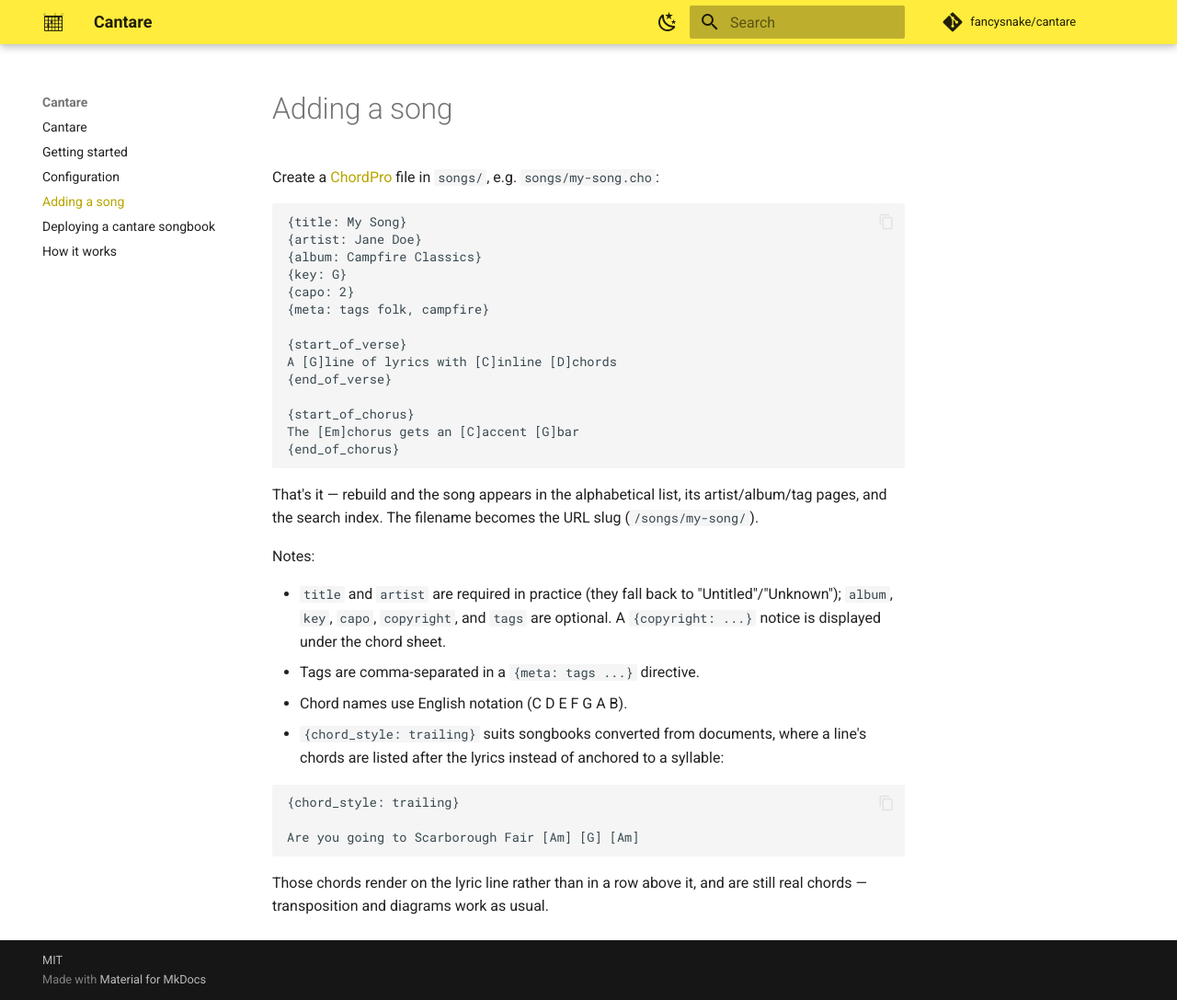
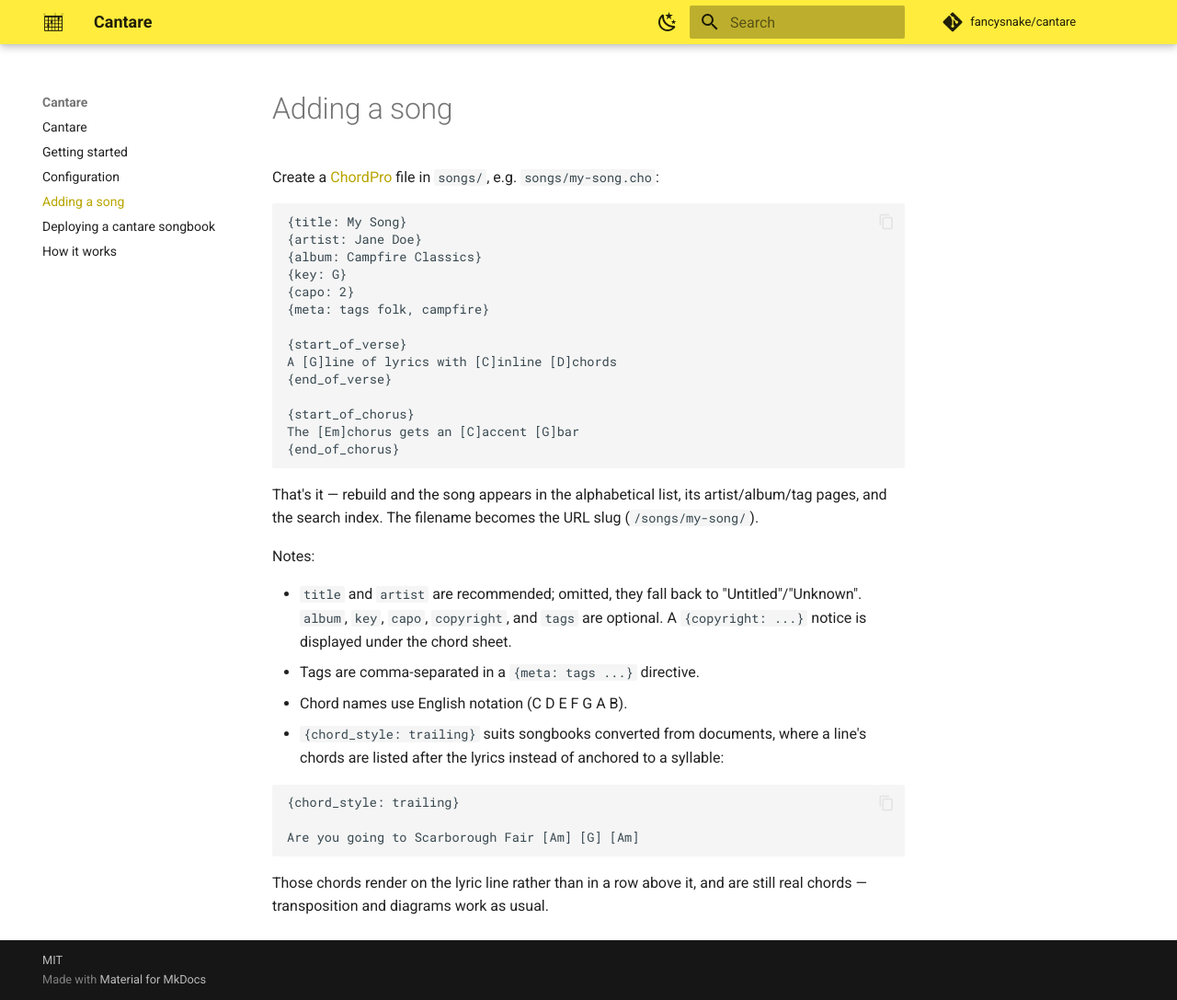
Before and after one commit to fancysnake/cantare, an MkDocs documentation site: the page built from docs/songs.md, in a window 1280 px wide and 1087 px high. Shown: the whole window at 92% size. Built offline with MkDocs 1.6.1 and Material for MkDocs 9.7.7, drawn with Linux system fonts in a browser that asks for light colours; comment, search, counter and statistics services are not loaded.

```diff
--- a/astro.config.mjs
+++ b/astro.config.mjs
@@ -95,7 +95,7 @@ if (!/^\/([^/].*)?$/.test(rawBase)) {
 
 // Astro rewrites the *source* of a redirect with the base but not its target,
 // so the target is prefixed here.
-const base = `${rawBase.replace(/\/$/, '')}/`;
+const base = `${rawBase.replace(/\/+$/, '')}/`;
 
 export default defineConfig({
   site: config.url,
--- a/docs/songs.md
+++ b/docs/songs.md
@@ -26,8 +26,8 @@ slug (`/songs/my-song/`).
 
 Notes:
 
-- `title` and `artist` are required in practice (they fall back to
-  "Untitled"/"Unknown"); `album`, `key`, `capo`, `copyright`, and `tags` are
+- `title` and `artist` are recommended; omitted, they fall back to
+  "Untitled"/"Unknown". `album`, `key`, `capo`, `copyright`, and `tags` are
   optional. A `{copyright: ...}` notice is displayed under the chord sheet.
 - Tags are comma-separated in a `{meta: tags ...}` directive.
 - Chord names use English notation (C D E F G A B).
--- a/mise.toml
+++ b/mise.toml
@@ -3,8 +3,10 @@ aube = "1.40.0"
 node = "26.7.0"
 pipx = "1.15.0"
 # --include-deps: the `mkdocs` binary belongs to a dependency, not to
-# mkdocs-material itself, and pipx will not expose it otherwise.
-"pipx:mkdocs-material" = { version = "9.7.7", pipx_args = "--include-deps" }
+# mkdocs-material itself, and pipx will not expose it otherwise. uvx = false
+# because mise prefers uvx wherever `uv` is installed, and there
+# --include-deps is neither accepted nor equivalent.
+"pipx:mkdocs-material" = { version = "9.7.7", uvx = false, pipx_args = "--include-deps" }
 
 [hooks]
 enter = "aube install"
```
